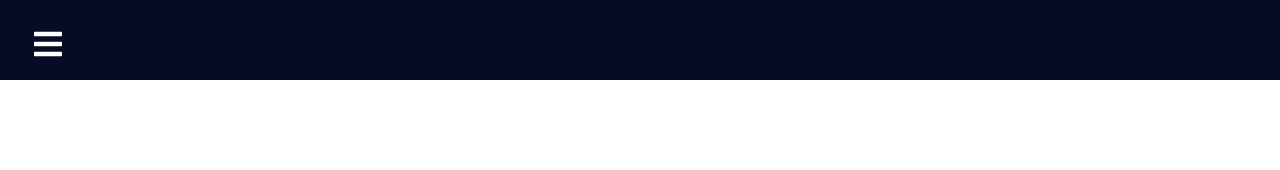
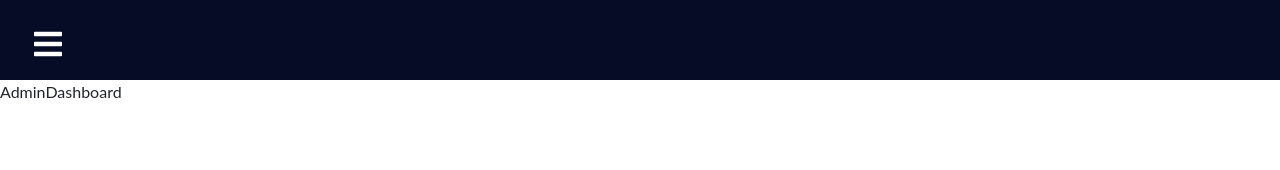
Before and after one commit to MogodanCristian/Zeit, a React (Vite) app: page /adminDashboard in a window 1280 px wide. Shown: the top 170 px of the page. Built offline with nearby package versions, Linux system fonts and the light colour scheme; sample sign-in values are in the browser's storage.

Commit message:
Added an admin dashboard and secured it for demonstration purposes

```diff
--- a/src/App.jsx
+++ b/src/App.jsx
@@ -14,6 +14,7 @@ import { loginSuccess } from './redux/userReducer'
 import Projects from './pages/Projects'
 import Unauthorized from './pages/Unauthorized'
 import Team from './pages/Team'
+import AdminDashboard from './pages/AdminDashboard'
 
 const GlobalStyle = createGlobalStyle`
 @import url('https://fonts.googleapis.com/css2?family=Lato&display=swap');
@@ -58,6 +59,7 @@ function App() {
               <Route path='/' element={<Dashboard />} />
               <Route path='/team' element={<Team />} />
               <Route path='/projects' element={user.role === 'manager' ? <Projects /> : <Navigate to={'/unauthorized'} />} />
+              <Route path='/adminDashboard' element={user.role === 'admin' ? <AdminDashboard/> : <Navigate to={'/unauthorized'}/>}/>
             </>
           )}
         </Routes>
--- /dev/null
+++ b/src/pages/AdminDashboard.jsx
@@ -0,0 +1,9 @@
+import React from 'react'
+
+const AdminDashboard = () => {
+  return (
+    <div>AdminDashboard</div>
+  )
+}
+
+export default AdminDashboard
```
